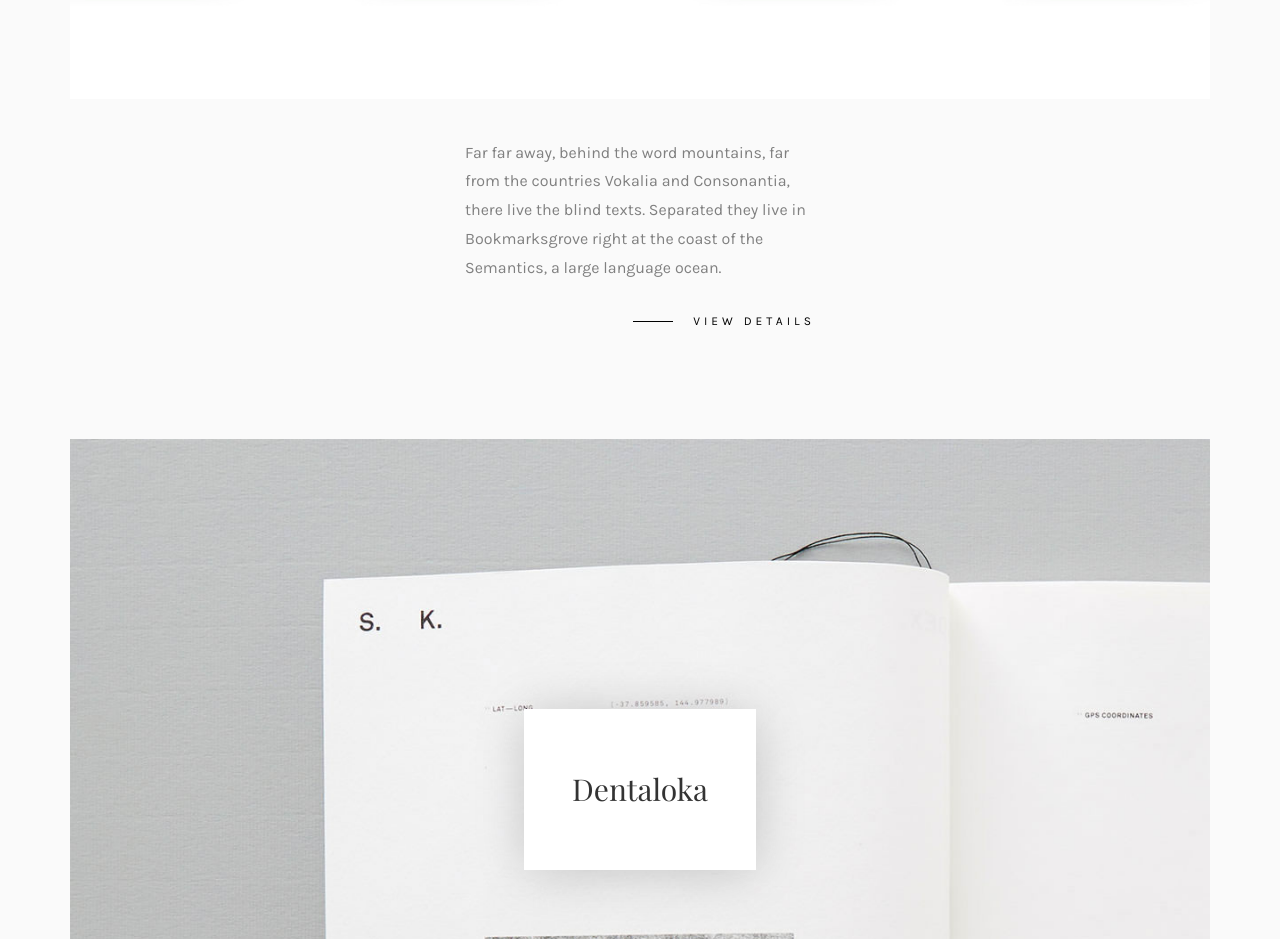
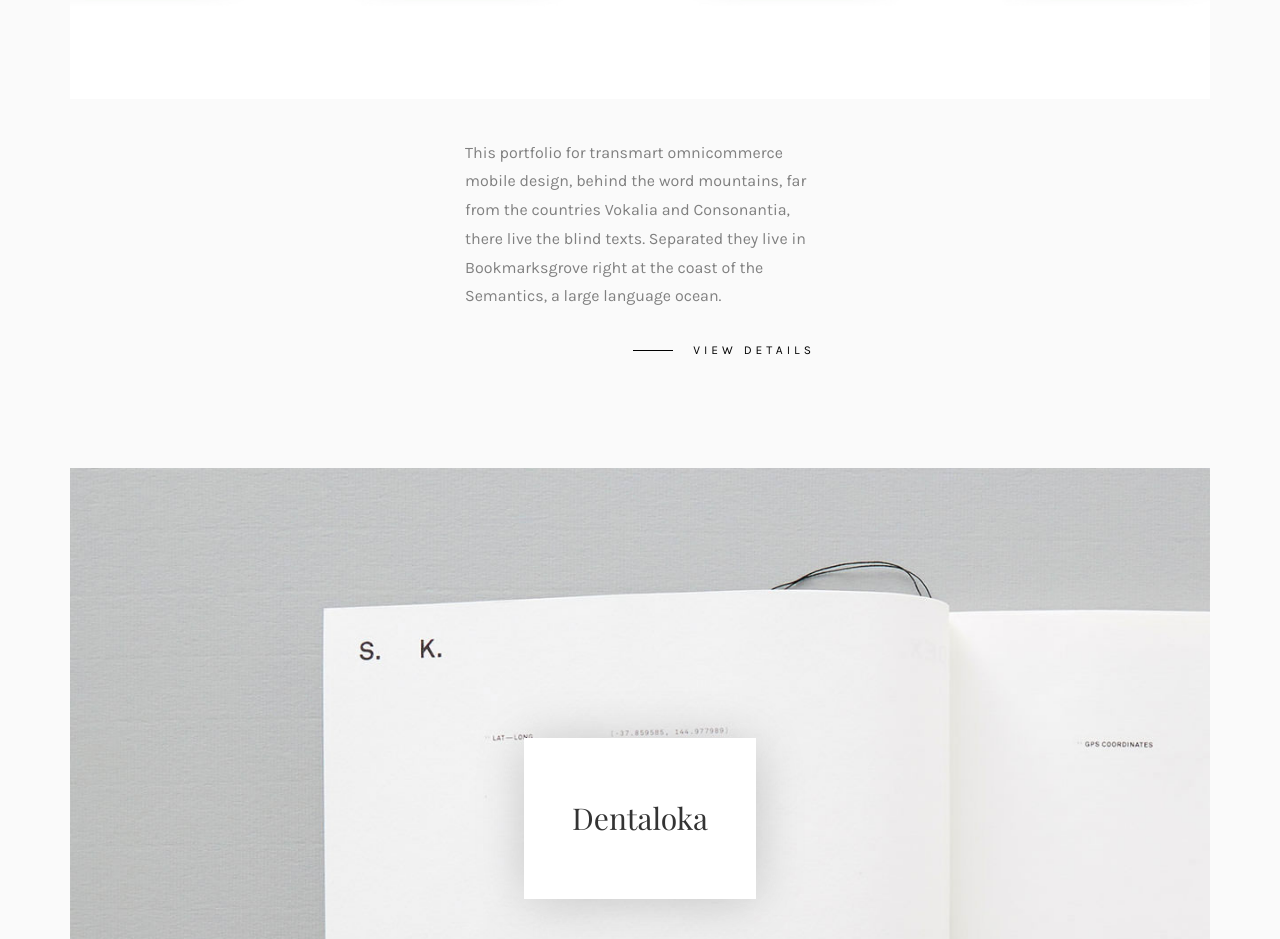
Before and after one commit to triyanarief/triyan-portfolio, a plain HTML site: page index.html in a window 1280 px wide. Shown: the part 2760-3699 px from the top of the page. Drawn offline with nearby package versions, Linux system fonts and the light colour scheme; files whose address does not match are found by name; a web font is replaced by a local one.

Commit message:
update image

```diff
--- a/index.html
+++ b/index.html
@@ -243,7 +243,7 @@
 							</a>
 							<div class="col-md-4 col-md-offset-4">
 								<div class="desc">
-									<p>Far far away, behind the word mountains, far from the countries Vokalia and Consonantia, there live the blind texts. Separated they live in Bookmarksgrove right at the coast of the Semantics, a large language ocean.</p>
+									<p>This portfolio for transmart omnicommerce mobile design, behind the word mountains, far from the countries Vokalia and Consonantia, there live the blind texts. Separated they live in Bookmarksgrove right at the coast of the Semantics, a large language ocean.</p>
 									<p class="read"><a href="#">View details</a></p>
 								</div>
 							</div>
```
